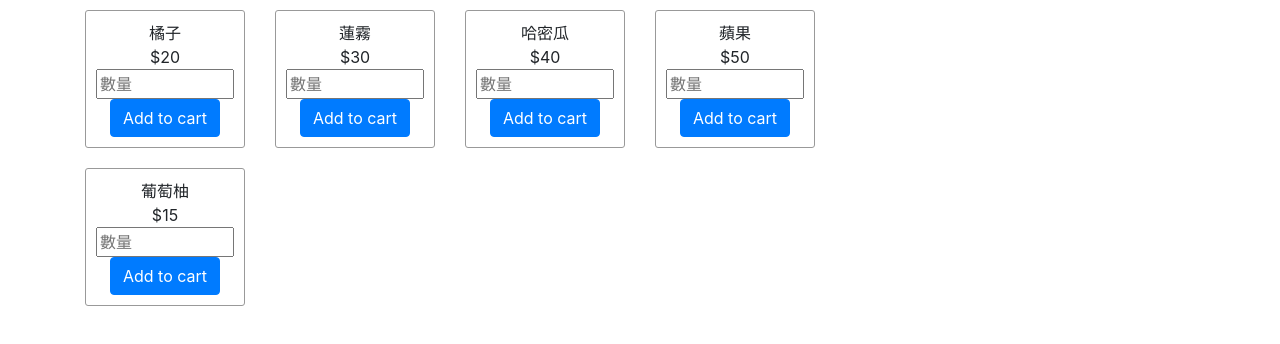
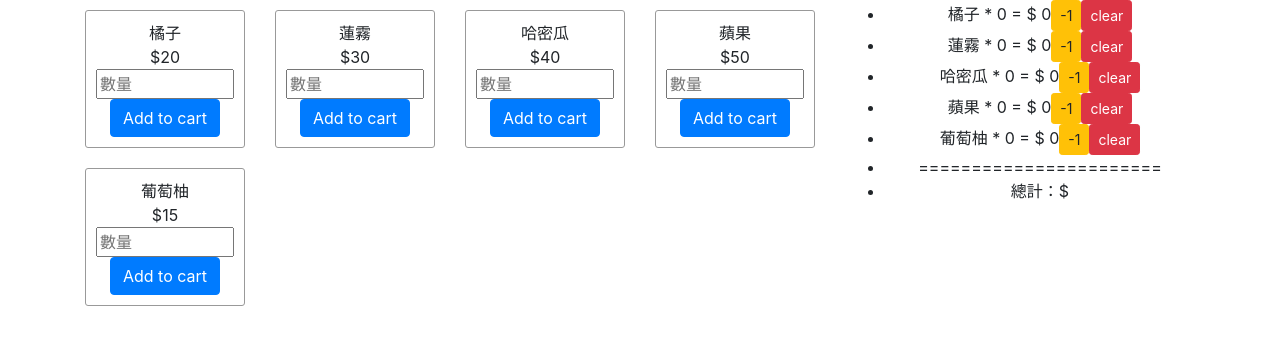
Before and after one commit to michelle3356/reactHw201911, a React (Create React App) app: page / in a window 1280 px wide. Shown: the top 344 px of the page. Built offline with nearby package versions, Linux system fonts and the light colour scheme.

Commit message:
More complex

```diff
--- a/src/Hw22List.js
+++ b/src/Hw22List.js
@@ -1,11 +1,22 @@
 import React, { Component } from 'react'
 
 export default class Hw22List extends Component {
+  constructor(props){
+    super(props);
+    this.state = {
+
+    }
+  }
   render() {
+    const addSum = this.props.addSum;
+    const Fruit = this.props.Fruit;
+    const Price = this.props.Price;
     return (
-      <div>
-
-      </div>
+      <li>
+        {Fruit} * {addSum} = $ {Price}
+        <button className="btn btn-sm btn-warning">-1</button>
+        <button className="btn btn-sm btn-danger">clear</button>
+      </li>
     )
   }
 }
--- a/src/Hw22ShopCar.js
+++ b/src/Hw22ShopCar.js
@@ -7,8 +7,11 @@ export default class Hw22ShopCar extends Component {
     this.state = {
       Fruit: '',
       price: '',
-      list:[]
+      list:[],
+      addSum: 0,
+      total: 0
     }
+
   };
 
   handleList = (listItem, addSum, price) => {
@@ -16,7 +19,9 @@ export default class Hw22ShopCar extends Component {
     listOne.push(listItem);
     console.warn(addSum,price)
     this.setState({
-      list: listOne
+      list: listOne,
+      addSum: addSum,
+      total: price
     })
     console.warn(this.state.list)
   };
@@ -40,8 +45,13 @@ export default class Hw22ShopCar extends Component {
           </div>
           <div className="col-sm-4">
             <ul>
-            {FruitListdata}
-              <Hw22List />
+              <Hw22List Fruit="橘子" Price={this.state.total}  addSum={this.state.addSum} />
+              <Hw22List Fruit="蓮霧" Price={this.state.total}  addSum={this.state.addSum} />
+              <Hw22List Fruit="哈密瓜" Price={this.state.total}  addSum={this.state.addSum} />
+              <Hw22List Fruit="蘋果" Price={this.state.total}  addSum={this.state.addSum} />
+              <Hw22List Fruit="葡萄柚" Price={this.state.total}  addSum={this.state.addSum} />
+              <li>=======================</li>
+              <li>總計：$</li>
             </ul>
           </div>
         </div>
```
